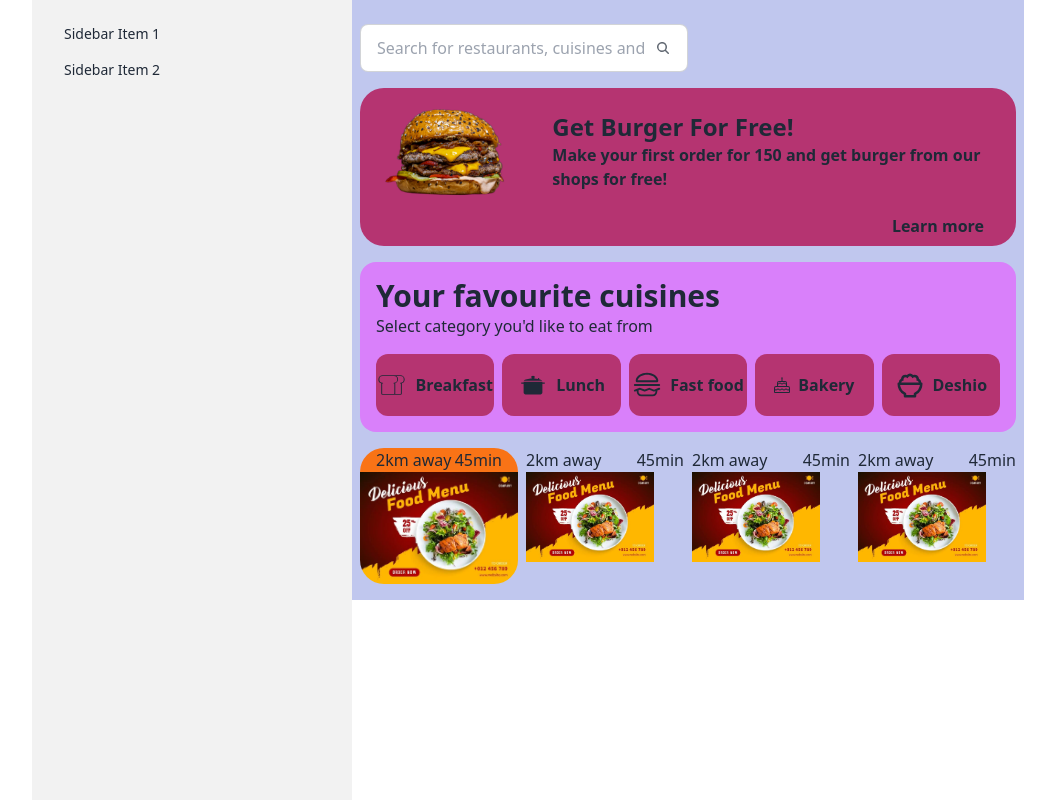
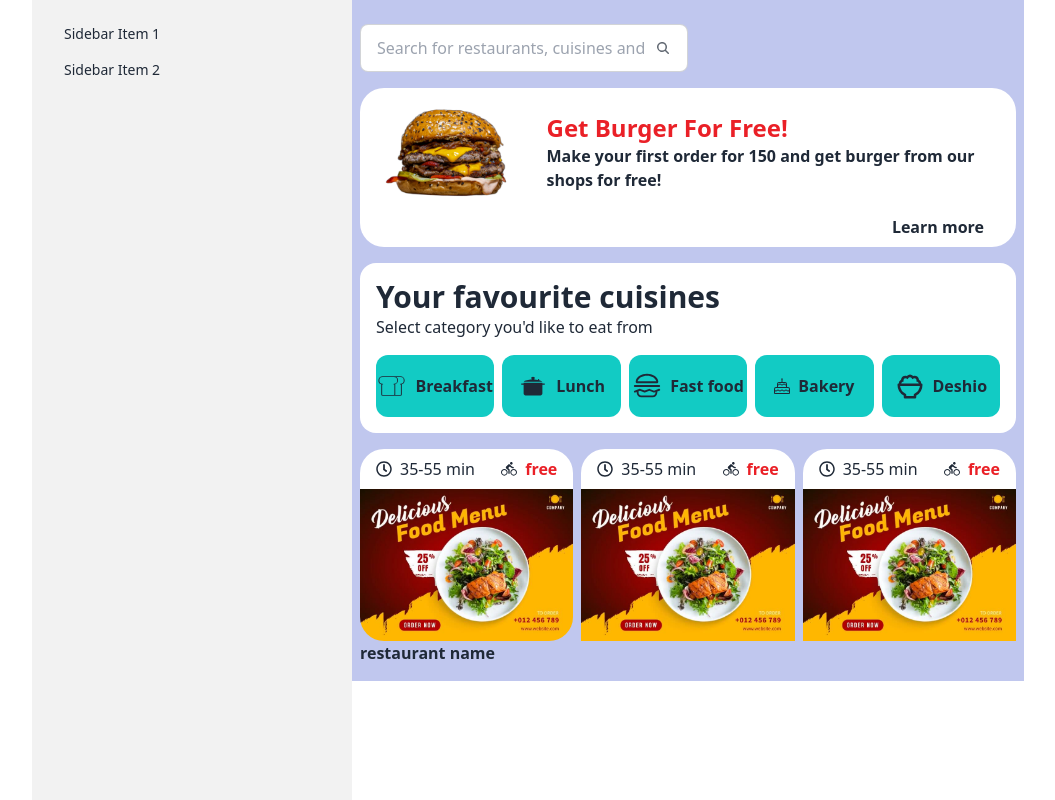
Before and after one commit to fahimabushra1/eaton, a React (Vite) app: page /dashboard in a window 1280 px wide. Shown: the whole page, without its empty margins (0-1055 px from the left). Built offline with nearby package versions, Linux system fonts and the light colour scheme.

Commit message:
card is being made

```diff
--- a/src/components/dashboard/FavouriteCuisines.jsx
+++ b/src/components/dashboard/FavouriteCuisines.jsx
@@ -6,29 +6,29 @@ import { PiBreadThin, PiHamburger } from "react-icons/pi";
 
 const FavouriteCuisines = () => {
     return (
-        <div className="bg-[#D980FA] p-4 rounded-2xl mt-4">
+        <div className="bg-white p-4 rounded-2xl mt-4">
           <div className="mb-4">
           <h2 className="text-3xl font-bold">Your favourite cuisines</h2>
           <p>Select category you'd like to eat from</p>
           </div>
             <div className="grid grid-cols-5 gap-2">
-                <div className="flex justify-center items-center bg-[#B53471] py-4 gap-2 rounded-xl">
+                <div className="flex justify-center items-center bg-[#12CBC4] hover:bg-[#ED4C67] py-4 gap-2 rounded-xl">
                    <div><PiBreadThin className="text-3xl" /></div>
                    <div className="font-semibold"><button>Breakfast</button></div>
                 </div>
-                <div className="flex justify-center items-center bg-[#B53471] py-4 gap-2 rounded-xl">
+                <div className="flex justify-center items-center bg-[#12CBC4] hover:bg-[#ED4C67] py-4 gap-2 rounded-xl">
                    <div><GiCookingPot className="text-3xl" /></div>
                    <div className="font-semibold"><button>Lunch</button></div>
                 </div>
-                <div className="flex justify-center items-center bg-[#B53471] py-4 gap-2 rounded-xl">
+                <div className="flex justify-center items-center bg-[#12CBC4] hover:bg-[#ED4C67] py-4 gap-2 rounded-xl">
                    <div><PiHamburger className="text-3xl" /></div>
                    <div className="font-semibold"><button>Fast food</button></div>
                 </div>
-                <div className="flex justify-center items-center bg-[#B53471] py-4 gap-2 rounded-xl">
+                <div className="flex justify-center items-center bg-[#12CBC4] hover:bg-[#ED4C67] py-4 gap-2 rounded-xl">
                    <div><BsCake className="text-3x" /></div>
                    <div className="font-semibold"><button>Bakery</button></div>
                 </div>
-                <div className="flex justify-center items-center bg-[#B53471] py-4 gap-2 rounded-xl">
+                <div className="flex justify-center items-center bg-[#12CBC4] hover:bg-[#ED4C67] py-4 gap-2 rounded-xl">
                    <div><BiBowlRice className="text-3xl" /></div>
                    <div className="font-semibold"><button>Deshio</button></div>
                 </div>
--- a/src/components/dashboard/HomeChefs.jsx
+++ b/src/components/dashboard/HomeChefs.jsx
@@ -1,59 +1,68 @@
+import { FaRegClock } from "react-icons/fa";
 import offer from "../../assets/images/offer-banner3.jpg"
+import { MdDirectionsBike } from "react-icons/md";
 
 const HomeChefs = () => {
     return (
-        <div className="grid grid-cols-4 gap-2 pb-4 my-4">
-            <div className="rounded-3xl overflow-hidden">
-                <div className="flex justify-between items-center px-4 bg-orange-500">
-                    <div>
-                     <p>2km away</p>
+        <div>
+               <div className="grid grid-cols-3 gap-2 pb-4 my-4">
+                 <div>
+                 <div className="rounded-3xl overflow-hidden">
+                        <div className="flex justify-between items-center px-4 py-2 bg-white">
+                          <div className="flex justify-center items-center gap-2">
+                                   <div><FaRegClock className="text" /></div>
+                                  <div><p>35-55 min</p></div>
+                             </div>
+                            <div className="flex justify-center items-center gap-2">
+                                  <div><MdDirectionsBike /></div>
+                                  <div><p className="font-semibold text-[#EA2027]">free</p></div>
+                             </div>
+                        </div>
+                        <div>
+                              <img className="w-72" src={offer} alt="" />
+                         </div>
                     </div>
                     <div>
-                        <p>45min</p>
+                        <div className="flex justify-between items-center">
+                            <div><strong>restaurant name</strong></div>
+                            <div></div>
+                        </div>
+                        <div className="flex justify-between items-center">
+                            <div></div>
+                            <div></div>
+                        </div>
+                    </div>
+                 </div>
+            <div className="rounded-3xl overflow-hidden">
+                <div className="flex justify-between items-center px-4 py-2 bg-white">
+                    <div className="flex justify-center items-center gap-2">
+                  <div><FaRegClock className="text" /></div>
+                  <div><p>35-55 min</p></div>
+                    </div>
+                    <div className="flex justify-center items-center gap-2">
+                      <div><MdDirectionsBike /></div>
+                      <div><p className="font-semibold text-[#EA2027]">free</p></div>
                     </div>
                 </div>
                 <div>
-                    <img className="w-44" src={offer} alt="" />
+                    <img className="w-72" src={offer} alt="" />
                 </div>
             </div>
-            <div>
-                <div className="flex justify-between items-center">
-                    <div>
-                     <p>2km away</p>
+            <div className="rounded-3xl overflow-hidden">
+                <div className="flex justify-between items-center px-4 py-2 bg-white">
+                    <div className="flex justify-center items-center gap-2">
+                  <div><FaRegClock className="text" /></div>
+                  <div><p>35-55 min</p></div>
                     </div>
-                    <div>
-                        <p>45min</p>
+                    <div className="flex justify-center items-center gap-2">
+                      <div><MdDirectionsBike /></div>
+                      <div><p className="font-semibold text-[#EA2027]">free</p></div>
                     </div>
                 </div>
                 <div>
-                    <img className="w-32" src={offer} alt="" />
+                    <img className="w-72" src={offer} alt="" />
                 </div>
             </div>
-            <div>
-                <div className="flex justify-between items-center">
-                    <div>
-                     <p>2km away</p>
-                    </div>
-                    <div>
-                        <p>45min</p>
-                    </div>
-                </div>
-                <div>
-                    <img className="w-32" src={offer} alt="" />
-                </div>
-            </div>
-            <div>
-                <div className="flex justify-between items-center">
-                    <div>
-                     <p>2km away</p>
-                    </div>
-                    <div>
-                        <p>45min</p>
-                    </div>
-                </div>
-                <div>
-                    <img className="w-32" src={offer} alt="" />
-                </div>
             </div>
         </div>
     );
--- a/src/pages/Dashboard.jsx
+++ b/src/pages/Dashboard.jsx
@@ -8,11 +8,11 @@ const Dashboard = () => {
     return (
         <div className="px-2 pt-4 w-3/4 bg-[#c0c7ee]">
           <SearchInput/>
-      <div className="bg-[#B53471] overflow-hidden mt-4 rounded-3xl">
-      <div className='flex justify-center items-center gap-4'>
+      <div className="bg-white overflow-hidden mt-4 rounded-3xl">
+      <div className='flex justify-center items-center gap-2'>
         <div><img className="w-52" src={burger} alt="burger image" /></div>
         <div>
-            <strong className="capitalize text-2xl">get burger for free!</strong>
+            <strong className="capitalize text-2xl text-[#EA2027]">get burger for free!</strong>
             <p className="font-semibold">Make your first order for 150 and get burger from our shops for free!</p>
         </div>
       </div>
```
